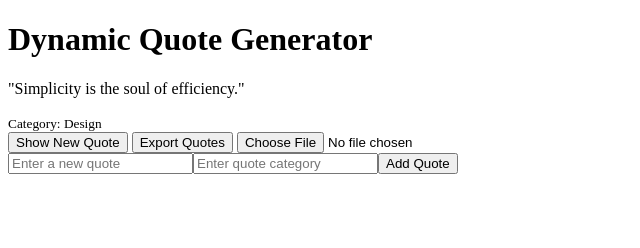
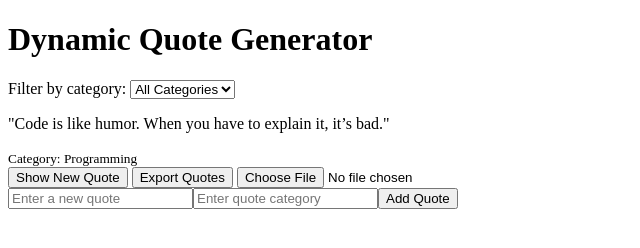
Before and after one commit to jaa38/alx_fe_javascript, a plain HTML site: page dom-manipulation/index.html in a window 1280 px wide. Both pictures are taken after typing "Sample", "Sample" into the empty fields and a click on the button "Add Quote". Shown: the whole page, without its empty margins (0-640 px from the left). Drawn offline with Linux system fonts and the light colour scheme.

Commit message:
Task Completed: Creating a Dynamic Content Filtering System Using Web Storage and JSON

```diff
--- a/dom-manipulation/index.html
+++ b/dom-manipulation/index.html
@@ -7,6 +7,14 @@
   </head>
   <body>
     <h1>Dynamic Quote Generator</h1>
+
+    <label for="categoryFilter">Filter by category:</label>
+
+    <select id="categoryFilter" onchange="filterQuotes()">
+      <option value="all">All Categories</option>
+
+      <!-- Dynamically populated categories -->
+    </select>
 
     <div id="quoteDisplay"></div>
 
--- a/dom-manipulation/script.js
+++ b/dom-manipulation/script.js
@@ -1,7 +1,9 @@
 document.addEventListener('DOMContentLoaded', function () {
   const quoteDisplay = document.getElementById('quoteDisplay');
   const newQuoteButton = document.getElementById('newQuote');
+  const categoryFilter = document.getElementById('categoryFilter');
 
+  // Initial quotes
   const quotes = [
     { text: 'Stay hungry, stay foolish.', category: 'Motivation' },
     {
@@ -11,7 +13,7 @@ document.addEventListener('DOMContentLoaded', function () {
     { text: 'Simplicity is the soul of efficiency.', category: 'Design' },
   ];
 
-  // Load quotes from LocalStorage
+  // Load quotes from localStorage
   const storedQuotes = localStorage.getItem('quotes');
   if (storedQuotes) {
     quotes.push(...JSON.parse(storedQuotes));
@@ -21,28 +23,28 @@ document.addEventListener('DOMContentLoaded', function () {
     localStorage.setItem('quotes', JSON.stringify(quotes));
   }
 
+  // Show a random quote
   function showRandomQuote() {
     const randomIndex = Math.floor(Math.random() * quotes.length);
     const randomQuote = quotes[randomIndex];
 
     quoteDisplay.innerHTML = `
-    <p>"${randomQuote.text}"</p>
-    <small>Category: ${randomQuote.category}</small>
+      <p>"${randomQuote.text}"</p>
+      <small>Category: ${randomQuote.category}</small>
     `;
 
     // Save last viewed quote (session storage)
     sessionStorage.setItem('lastQuote', JSON.stringify(randomQuote));
   }
 
+  // Create Add Quote form dynamically
   function createAddQuoteForm() {
     const form = document.createElement('div');
 
     const quoteInput = document.createElement('input');
-    quoteInput.id = 'newQuoteText';
     quoteInput.placeholder = 'Enter a new quote';
 
     const categoryInput = document.createElement('input');
-    categoryInput.id = 'newQuoteCategory';
     categoryInput.placeholder = 'Enter quote category';
 
     const addButton = document.createElement('button');
@@ -51,7 +53,6 @@ document.addEventListener('DOMContentLoaded', function () {
     form.appendChild(quoteInput);
     form.appendChild(categoryInput);
     form.appendChild(addButton);
-
     document.body.appendChild(form);
 
     addButton.addEventListener('click', function () {
@@ -68,38 +69,81 @@ document.addEventListener('DOMContentLoaded', function () {
         category: quoteCategory,
       });
 
-      // Save updated quotes to localStorage
       saveQuotes();
+
+      //update category dropdown immediately
+      populateCategories();
+
+      filterQuotes();
 
       quoteInput.value = '';
       categoryInput.value = '';
-
-      showRandomQuote();
     });
   }
 
+  // Populate category dropdown dynamically
+  function populateCategories() {
+    const categories = new Set();
+
+    quotes.forEach((quote) => categories.add(quote.category));
+
+    categoryFilter.innerHTML = `
+      <option value="all">All Categories</option>
+    `;
+
+    categories.forEach((category) => {
+      const option = document.createElement('option');
+      option.value = category;
+      option.textContent = category;
+      categoryFilter.appendChild(option);
+    });
+  }
+
+  // Filter quotes (must be global because HTML calls it)
+  window.filterQuotes = function () {
+    const selectedCategory = categoryFilter.value;
+    localStorage.setItem('selectedCategory', selectedCategory);
+
+    const filteredQuotes =
+      selectedCategory === 'all'
+        ? quotes
+        : quotes.filter((q) => q.category === selectedCategory);
+
+    if (filteredQuotes.length === 0) {
+      quoteDisplay.innerHTML = '<p>No quotes found.</p>';
+      return;
+    }
+
+    const randomIndex = Math.floor(Math.random() * filteredQuotes.length);
+    const quote = filteredQuotes[randomIndex];
+
+    quoteDisplay.innerHTML = `
+      <p>"${quote.text}"</p>
+      <small>Category: ${quote.category}</small>
+    `;
+  };
+
+  // Export quotes to JSON
   function exportQuotesToJson() {
     const jsonData = JSON.stringify(quotes, null, 2);
     const blob = new Blob([jsonData], { type: 'application/json' });
-
     const url = URL.createObjectURL(blob);
 
     const link = document.createElement('a');
     link.href = url;
     link.download = 'quotes.json';
-
     link.click();
 
     URL.revokeObjectURL(url);
   }
 
+  // Import quotes from JSON
   function importFromJsonFile(event) {
     const file = event.target.files[0];
     if (!file) return;
 
-    const fileReader = new FileReader();
-
-    fileReader.onload = function (e) {
+    const reader = new FileReader();
+    reader.onload = function (e) {
       try {
         const importedQuotes = JSON.parse(e.target.result);
 
@@ -110,26 +154,35 @@ document.addEventListener('DOMContentLoaded', function () {
 
         quotes.push(...importedQuotes);
         saveQuotes();
+        populateCategories();
+        filterQuotes();
 
         alert('Quotes imported successfully!');
-        showRandomQuote();
-      } catch (error) {
+      } catch {
         alert('Error reading JSON file');
       }
     };
 
-    fileReader.readAsText(file);
+    reader.readAsText(file);
   }
 
+  // Restore saved category filter
+  const savedCategory = localStorage.getItem('selectedCategory');
+  if (savedCategory) {
+    categoryFilter.value = savedCategory;
+  }
+
+  // Event listeners
   newQuoteButton.addEventListener('click', showRandomQuote);
-
   document
     .getElementById('exportQuotesBtn')
     .addEventListener('click', exportQuotesToJson);
-
   document
     .getElementById('importFile')
     .addEventListener('change', importFromJsonFile);
 
+  // Initial setup
+  populateCategories();
   createAddQuoteForm();
+  filterQuotes();
 });
```
